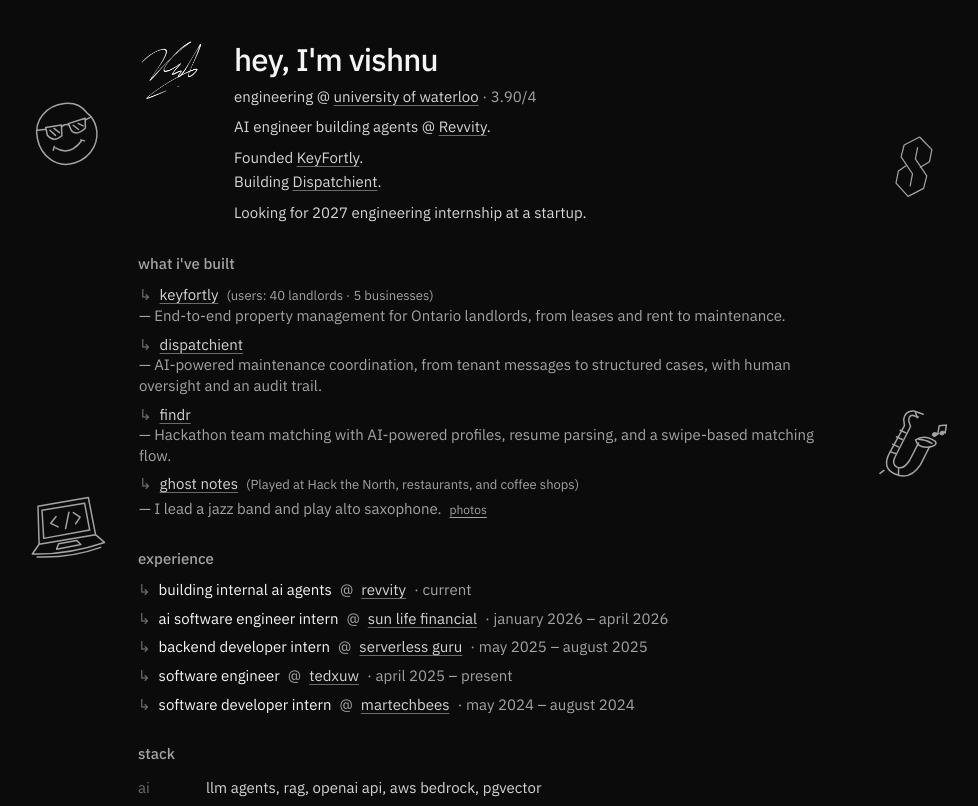
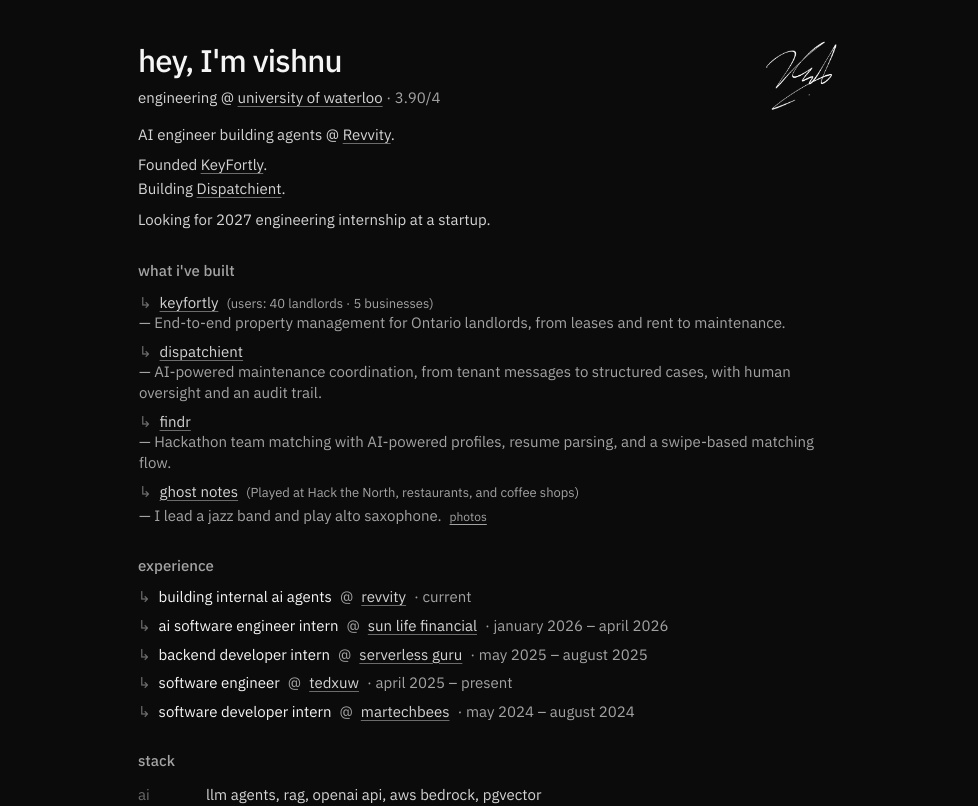
Before and after one commit to Vishnu123vis/VishnuSubramaniPortfolio, a Next.js app: page / in a window 1280 px wide. Shown: the top 806 px of the page, without its empty margins (150-1128 px from the left). Built offline with nearby package versions, Linux system fonts and the light colour scheme.

Commit message:
Remove decorative drawings and align portfolio header

```diff
--- a/src/app/globals.css
+++ b/src/app/globals.css
@@ -168,34 +168,3 @@
 @media (hover: hover) and (pointer: fine) { .music-toggle { position: absolute; width: 1px; height: 1px; overflow: hidden; clip-path: inset(50%); } .music-toggle:focus-visible { position: static; width: auto; height: auto; clip-path: none; } }
 @media (max-width: 640px) { .photo-strip a { height: 135px; } }
 @media (prefers-reduced-motion: reduce) { .music-gallery { transition: none; transform: none; } }
-
-/* A single set of sketches: a quiet strip on small screens, margin notes on wide ones. */
-.portfolio-doodles {
-  display: grid;
-  grid-template-columns: repeat(3, minmax(0, 1fr));
-  justify-items: center;
-  gap: 0.25rem 1rem;
-  color: var(--muted);
-  pointer-events: none;
-  user-select: none;
-}
-.portfolio-doodle { width: 3.5rem; height: 3.5rem; }
-.doodle-smile { transform: rotate(-12deg); }
-.doodle-sax { transform: rotate(9deg); }
-.doodle-notes { transform: rotate(-8deg); }
-.doodle-laptop { transform: rotate(-7deg); }
-.doodle-rocket { transform: rotate(8deg); }
-.doodle-cool-s { transform: rotate(11deg); }
-@media (min-width: 40em) {
-  .portfolio-doodles { grid-template-columns: repeat(6, minmax(0, 1fr)); }
-}
-@media (min-width: 68.75em) {
-  .portfolio-doodles { position: absolute; inset: 0; display: block; }
-  .portfolio-doodle { position: absolute; width: 5.5rem; height: 5.5rem; }
-  .doodle-smile { left: -7.25rem; top: 5%; }
-  .doodle-sax { right: -7.25rem; top: 36%; }
-  .doodle-notes { left: -6.5rem; top: 78%; width: 4.5rem; height: 4.5rem; }
-  .doodle-laptop { left: -7.25rem; top: 44%; }
-  .doodle-rocket { right: -7rem; top: 77%; width: 5rem; height: 5rem; }
-  .doodle-cool-s { right: -6.75rem; top: 9%; width: 4.5rem; height: 4.5rem; }
-}
--- a/src/app/page.tsx
+++ b/src/app/page.tsx
@@ -2,7 +2,6 @@
 import Image from "next/image";
 import GhostNotes from "@/components/GhostNotes";
 import SocialLinks from "@/components/SocialLinks";
-import PortfolioDoodles from "@/components/PortfolioDoodles";
 import { education } from "@/data/education";
 import { experiences } from "@/data/experience";
 import { personalInfo } from "@/data/links";
@@ -36,16 +35,9 @@
 export default function Home() {
   return (
     <div className="min-h-svh px-6 py-7 sm:px-10 sm:py-9 lg:py-10">
-      <main className="relative mx-auto flex w-full max-w-[44rem] flex-col gap-5 sm:gap-6 lg:gap-7">
-        <header className="flex items-start gap-5 sm:gap-7">
-          <Image
-            src="/signature.png"
-            alt=""
-            width={1024}
-            height={903}
-            className="h-auto w-[3.25rem] shrink-0 invert object-contain object-left sm:w-[3.75rem] lg:w-[4.25rem]"
-            priority
-          />
+      <main className="mx-auto flex w-full max-w-[44rem] flex-col gap-5 sm:gap-6 lg:gap-7">
+        <header className="space-y-3">
+          <div className="flex items-center justify-between gap-4 sm:gap-6">
             <div className="min-w-0 flex-1 space-y-1.5">
               <h1 className="text-fg text-[1.5rem] font-medium leading-tight tracking-tight sm:text-[1.75rem] lg:text-[1.95rem]">
                 hey, I&apos;m vishnu
@@ -58,6 +50,17 @@
                   {education.gpa}
                 </span>
               </p>
+            </div>
+            <Image
+              src="/signature.png"
+              alt=""
+              width={1024}
+              height={903}
+              className="h-auto w-16 shrink-0 invert object-contain sm:w-20"
+              priority
+            />
+          </div>
+          <div className="space-y-1.5">
             <p className="text-body text-[14px] leading-relaxed sm:text-[15px]">
               AI engineer building agents @{" "}
               <ExternalLink href="https://www.revvity.com/">Revvity</ExternalLink>.
@@ -152,8 +155,6 @@
           </dl>
         </section>
 
-        <PortfolioDoodles />
-
         <footer className="border-line-soft -mt-2 flex flex-col gap-3 border-t pt-3 sm:-mt-3 sm:flex-row sm:items-center sm:justify-between sm:gap-6 sm:pt-3.5">
           <p className="text-body text-[13.5px] leading-relaxed sm:text-[14px]">
             <a
--- a/src/components/PortfolioDoodles.tsx
+++ /dev/null
@@ -1,54 +0,0 @@
-import type { ReactNode } from "react";
-
-function Doodle({ name, children }: { name: string; children: ReactNode }) {
-  return (
-    <svg
-      className={`portfolio-doodle doodle-${name}`}
-      viewBox="0 0 100 100"
-      fill="none"
-      stroke="currentColor"
-      strokeWidth="1.7"
-      strokeLinecap="round"
-      strokeLinejoin="round"
-      aria-hidden="true"
-      focusable="false"
-    >
-      {children}
-    </svg>
-  );
-}
-
-/** One set of little margin drawings; intentionally loose, like pen on paper. */
-export default function PortfolioDoodles() {
-  return (
-    <div className="portfolio-doodles" aria-hidden="true">
-      <Doodle name="smile">
-        <path d="M78 31C69 12 43 12 29 23C13 35 14 61 27 75C40 89 65 87 78 71C88 58 87 41 78 31Z" />
-        <path d="M19 39L29 40M29 38L47 39L45 51Q34 57 29 47ZM55 39L75 37L73 48Q62 55 57 48ZM47 41Q51 38 56 41M75 39L82 37" />
-        <path d="M33 42L38 49M38 41L43 47M60 42L65 48M66 41L71 45M35 63Q49 76 66 61M34 61L32 65M65 60L69 62" />
-      </Doodle>
-      <Doodle name="sax">
-        <path d="M55 15L44 13Q34 14 34 24L36 31L24 65Q18 83 34 87Q52 92 61 72L68 50M50 19L43 18Q39 19 40 25L43 31L31 68Q28 76 35 79Q43 81 48 69L55 48" />
-        <path d="M51 45Q60 37 73 43Q78 47 67 51Q55 54 51 45ZM54 44Q62 43 70 46M46 14L49 20M32 37L39 39M29 45L36 47M26 54L33 56M25 63L31 64M37 80L38 87" />
-        <path d="M21 85L17 89M75 25L75 35M75 25L83 23M83 23L83 32" />
-        <path d="M75 34Q68 32 69 37Q73 40 75 34ZM83 31Q77 29 77 34Q81 37 83 31Z" fill="currentColor" strokeWidth="1" />
-      </Doodle>
-      <Doodle name="notes">
-        <path d="M32 68L29 26L73 16L76 57M30 34L74 24" />
-        <path d="M32 65C27 59 12 64 13 72C15 80 34 75 32 65ZM76 54C70 49 56 54 57 62C59 70 78 64 76 54Z" fill="currentColor" strokeWidth="1.2" />
-        <path d="M46 77Q51 72 55 76M48 84L57 81M84 15L88 10" />
-      </Doodle>
-      <Doodle name="laptop">
-        <path d="M21 25L79 22L82 65L17 68ZM25 30L74 28L76 59L23 62ZM17 68L8 78Q48 84 91 75L82 65M39 70L60 69L64 74L36 76Z" />
-        <path d="M40 39L33 46L41 51M60 37L67 43L61 50M55 36L49 54M13 82Q51 88 86 80" />
-      </Doodle>
-      <Doodle name="rocket">
-        <path d="M34 59Q40 27 77 14Q86 48 57 71ZM34 59L23 62L18 76L38 70M57 71L55 83L41 89L42 73M36 66L49 77M58 24L75 41" />
-        <path d="M62 39C54 35 49 43 53 49C58 56 68 46 62 39ZM28 76Q17 78 16 91Q29 88 32 80M12 63L8 65M84 57L89 60" />
-      </Doodle>
-      <Doodle name="cool-s">
-        <path d="M31 24L50 9L70 23L70 40L59 50M31 24L30 41L50 61L50 78M50 24L50 40L70 60L69 78L50 93L30 78L30 61L40 51" />
-      </Doodle>
-    </div>
-  );
-}
```
Also changed, not shown: 1 other file (tests, documents, lock files or other folders). Lines whose indentation alone changed are shown as unchanged.
